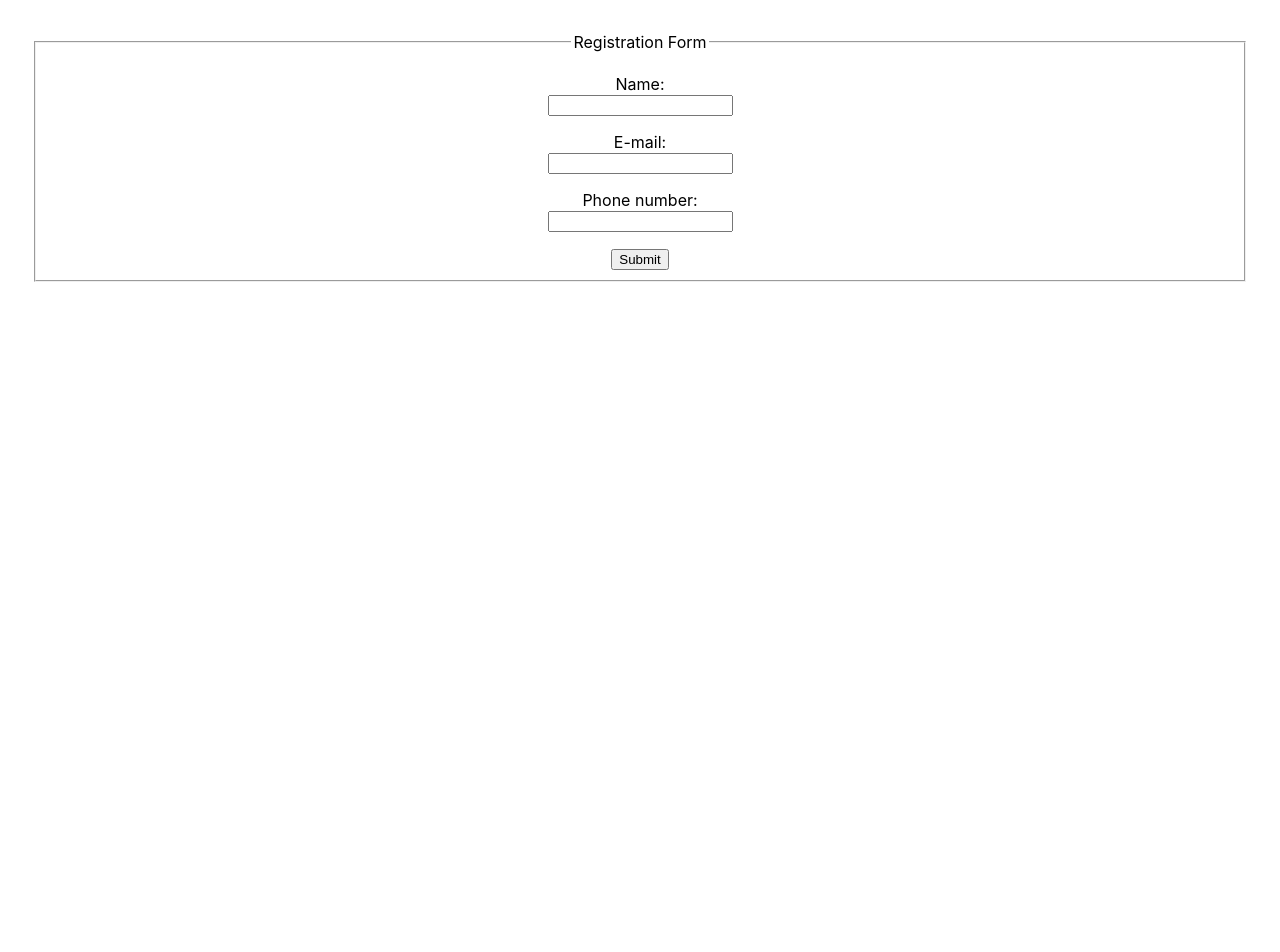
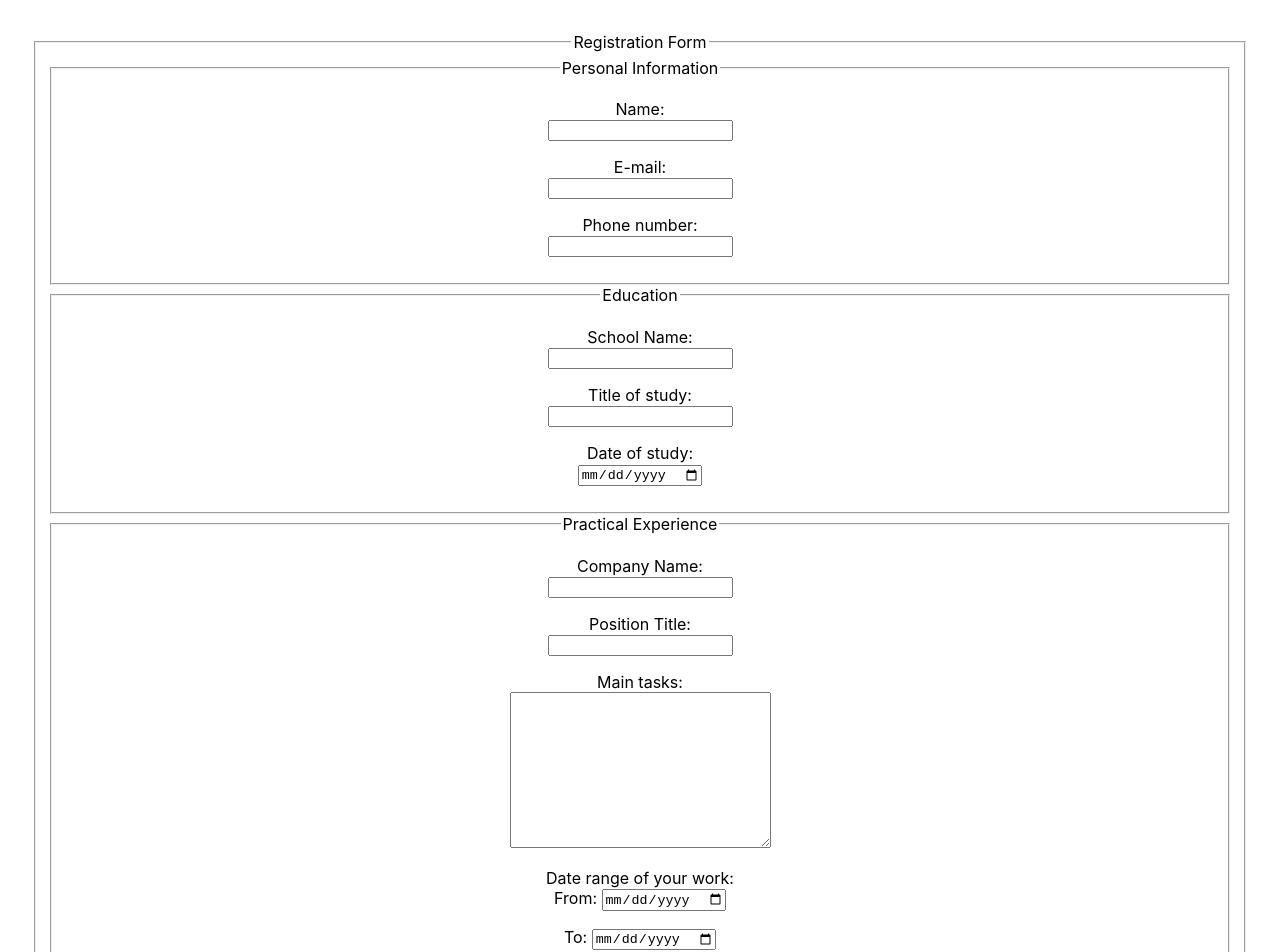
Before and after one commit to JakubDrozd/CV-Application, a React (Create React App) app in the folder cv-project/: page / in a window 1280 px wide. Shown: the top 952 px of the page. Before the commit the page ends 800 px from the top, so only its background shows below. Built offline with nearby package versions, Linux system fonts and the light colour scheme; the HTML template or start-up script is replaced by a standard one.

Commit message:
Feat: Add new form fields for education and practical experience

```diff
--- a/cv-project/src/App.tsx
+++ b/cv-project/src/App.tsx
@@ -4,6 +4,8 @@ import { EmailForm } from './components/EmailForm';
 import {NameForm} from "./components/NameForm"
 import {PhoneForm} from './components/PhoneForm'
 import { handleSubmit } from './utils';
+
+
 
 export class App extends Component<any, any> {
   constructor(props: any){
@@ -12,7 +14,15 @@ export class App extends Component<any, any> {
       isEditable: true,
       userName: "",
       email: "",
-      phoneNum: ""
+      phoneNum: "",
+      schoolName: "",
+      studyTitle: "",
+      dateOfStudy: "",
+      companyName: "",
+      positionTitle: "",
+      tasks: "",
+      dateFrom: "",
+      dateUntil: ""
     }
   }
   render(){
@@ -21,6 +31,8 @@ export class App extends Component<any, any> {
         <form onSubmit={handleSubmit.bind(this)}>
           <fieldset>
             <legend>Registration Form</legend>
+            <fieldset>
+              <legend>Personal Information</legend>
             <div>
               <label htmlFor="name">Name: </label>
               <input type="text" id="name" name="name" value={this.state.userName} onChange={ (event) => { this.setState({ userName: event.target.value })
@@ -36,6 +48,51 @@ export class App extends Component<any, any> {
               <input type="tel" id="phone" name="phone" value={this.state.phoneNum} onChange={ (event) => { this.setState({ phoneNum: event.target.value })
             }}/>
             </div>
+            </fieldset>
+            <fieldset>
+              <legend>Education</legend>
+              <div>
+                <label htmlFor="schoolName">School Name: </label>
+                <input type="text" name="schoolName" id="schoolName" value={this.state.schoolName} onChange={ (event) => { this.setState({ schoolName: event.target.value })
+            }} />
+              </div>
+              <div>
+                <label htmlFor="studyTitle">Title of study: </label>
+                <input type="text" name="studyTitle" id="studyTitle" value={this.state.studyTitle} onChange={ (event) => { this.setState({ studyTitle: event.target.value })
+            }} />
+              </div>
+              <div>
+                <label htmlFor="dateOfStudy">Date of study: </label>
+                <input type="date" name="dateOfStudy" id="dateOfStudy" value={this.state.dateOfStudy} onChange={ (event) => { this.setState({ dateOfStudy: event.target.value })
+            }} />
+              </div>
+              </fieldset>
+              <fieldset>
+                <legend>Practical Experience</legend>
+                <div>
+                  <label htmlFor="companyName">Company Name: </label>
+                  <input type="text" name="companyName" id="companyName" value={this.state.companyName} onChange={ (event) => { this.setState({ companyName: event.target.value })
+            }}/>
+                </div>
+                <div>
+                  <label htmlFor="positionTitle">Position Title: </label>
+                  <input type="text" name="positionTitle" id="positionTitle"  value={this.state.positionTitle} onChange={ (event) => { this.setState({ positionTitle: event.target.value })
+            }}/>
+                </div>
+                <div>
+                  <label htmlFor="tasks">Main tasks: </label>
+                  <textarea name="tasks" id="tasks" cols={30} rows={10} value={this.state.tasks} onChange={ (event) => { this.setState({ tasks: event.target.value })
+            }}></textarea>
+                </div>
+                <div>
+                  <label htmlFor="dateFrom">Date range of your work:  </label>
+                  From: <input type="date" name="dateFrom" id="dateFrom" value={this.state.dateFrom} onChange={ (event) => { this.setState({ dateFrom: event.target.value })
+            }} />
+                  <p></p>
+                   To: <input type="date" name="dateUntil" id="dateUntil" value={this.state.dateUntil} onChange={ (event) => { this.setState({ dateUntil: event.target.value })
+            }}/>
+                </div>
+            </fieldset>
             <input type="submit" value="Submit" />
           </fieldset>
         </form>
@@ -45,6 +102,8 @@ export class App extends Component<any, any> {
         <form>
           <fieldset>
             <legend>Registration Form</legend>
+            <fieldset>
+              <legend>Personal Information</legend>
             <div>
               <label htmlFor="name">Name: </label>
               <p>{this.state.userName}</p>
@@ -57,9 +116,46 @@ export class App extends Component<any, any> {
               <label htmlFor="phone">Phone number: </label>
               <p>{this.state.phoneNum}</p>
             </div>
+            </fieldset>
+            <fieldset>
+              <legend>Education</legend>
+              <div>
+                <label htmlFor="schoolName">School Name: </label>
+                <p>{this.state.schoolName}</p>
+              </div>
+              <div>
+                <label htmlFor="studyTitle">Title of study: </label>
+                <p>{this.state.studyTitle}</p>
+              </div>
+              <div>
+                <label htmlFor="dateOfStudy">Date of study: </label>
+                <p>{this.state.dateOfStudy}</p>
+              </div>
+              </fieldset>
+              <fieldset>
+                <legend>Practical Experience</legend>
+                <div>
+                  <label htmlFor="companyName">Company Name: </label>
+                  <p>{this.state.companyName}</p>
+                </div>
+                <div>
+                  <label htmlFor="positionTitle">Position Title: </label>
+                  <p>{this.state.positionTitle}</p>
+                </div>
+                <div className="container">
+                  <label htmlFor="tasks">Main tasks: </label>
+                  <div className="tasks">{this.state.tasks}</div>
+                </div>
+                <div>
+                  <label htmlFor="dateFrom">Date range of your work:  </label>
+                  <p>{this.state.dateFrom}</p>
+                  <p></p>
+                  <p>{this.state.dateUntil}</p>
+                </div>
+            </fieldset>
             <input type="submit" value="Submit" />
-            <input type="button" value="Edit" onClick={event => this.setState({isEditable: true})}/>
           </fieldset>
+          <input type="button" value="Edit" onClick={event => this.setState({isEditable: true})}/>
         </form>
       )
     }
```
